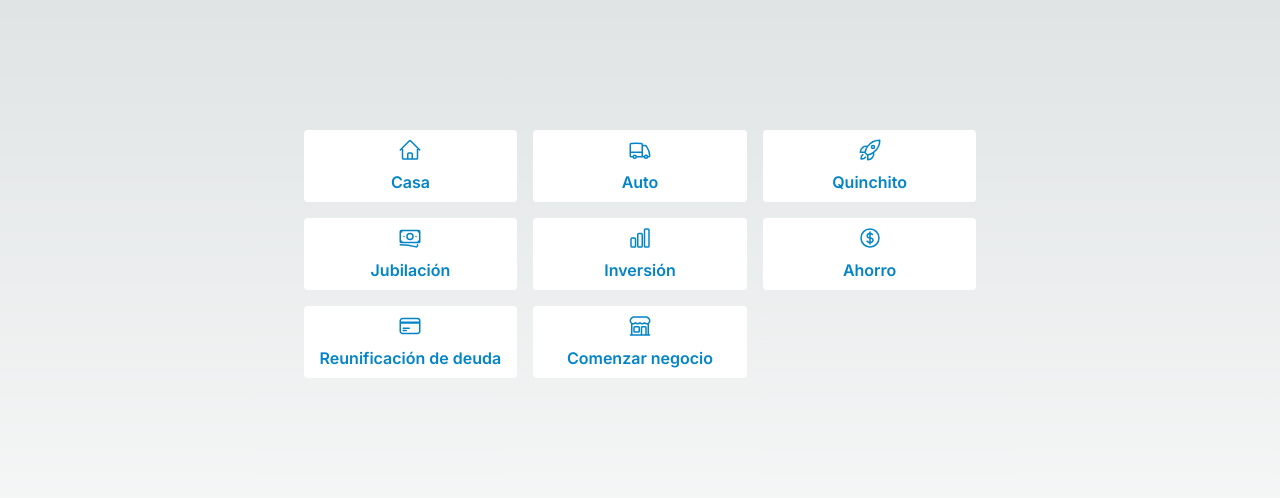
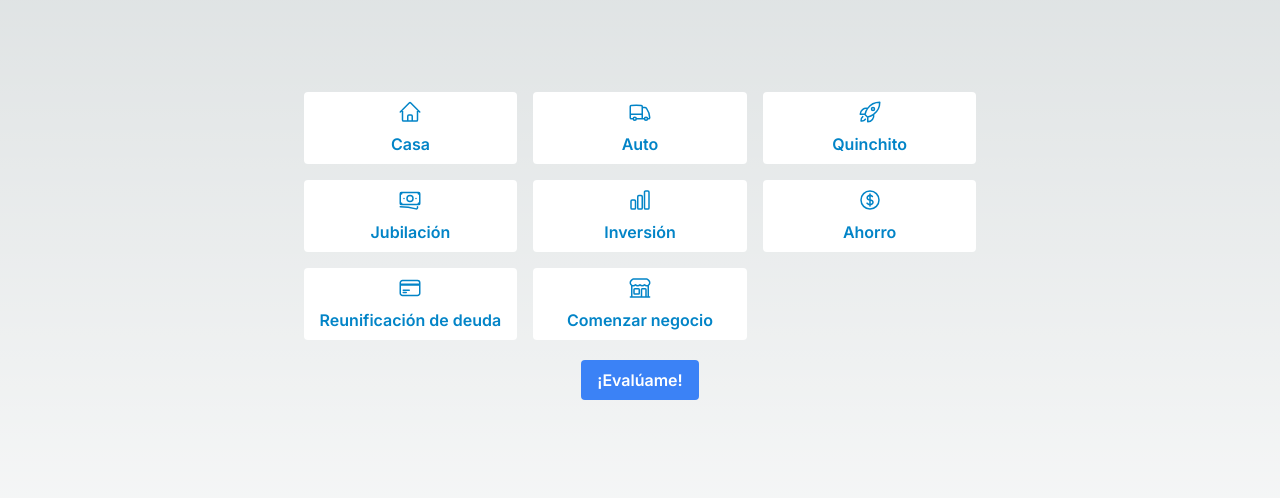
Before and after one commit to savelozo/desv_frontend, a Next.js app: page / in a window 1280 px wide. Shown: the part 242-740 px from the top of the page. Built offline with nearby package versions, Linux system fonts and the light colour scheme.

Commit message:
Add Evaluame button

```diff
--- a/src/components/buttonGrid.jsx
+++ b/src/components/buttonGrid.jsx
@@ -16,7 +16,7 @@ const ButtonGrid = () => {
     }
 
   return (
-    <div className="grid grid-cols-3 gap-4">
+    <div className="grid grid-cols-3 gap-4 pb-5">
         {buttons}
     </div>
   );
--- /dev/null
+++ b/src/components/evaluameButton.jsx
@@ -0,0 +1,23 @@
+
+import React from 'react';
+
+const EvaluameButton = ({ buttonKey }) => {
+
+    const handleButtonClick = () => {
+        // Lógica para manejar el clic del botón
+        };
+
+  return (
+    <button
+        key={buttonKey}
+        className="bg-blue-500 hover:bg-blue-600 text-white font-semibold pb-2 pt-0 px-4 rounded mb-4"
+        onClick={handleButtonClick}>
+        <div className="flex flex-col items-center">
+            <span className="mt-2">¡Evalúame!</span>
+        </div>
+    </button>
+  );
+};
+
+
+export default EvaluameButton;
--- a/src/components/home.jsx
+++ b/src/components/home.jsx
@@ -1,13 +1,18 @@
 'use client'
 import React, { useState } from 'react';
 import ButtonGrid from '../components/buttonGrid';
+import EvaluameButton from './evaluameButton';
 
 const Home_page = () => {
 
   return (
-    <div className="flex items-center justify-center h-screen">
-      <ButtonGrid />
+    <div>
+      <div className="flex flex-col items-center justify-center h-screen">
+        <ButtonGrid />
+        <EvaluameButton />
+      </div>
     </div>
+
   );
 };
 
--- a/src/components/selectionButton.jsx
+++ b/src/components/selectionButton.jsx
@@ -19,5 +19,4 @@ const SelectionButton = ({ buttonKey, buttonLabel }) => {
 };
 
 
-
 export default SelectionButton;
```
